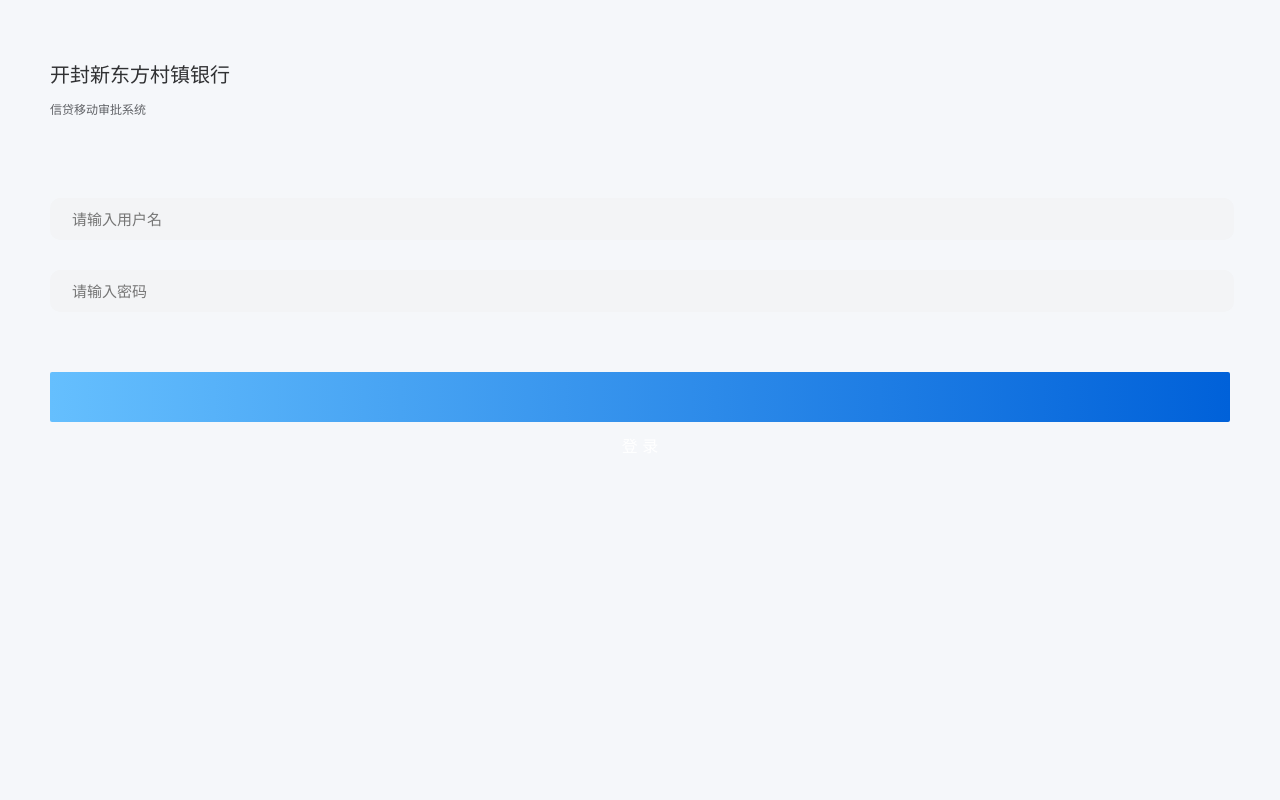
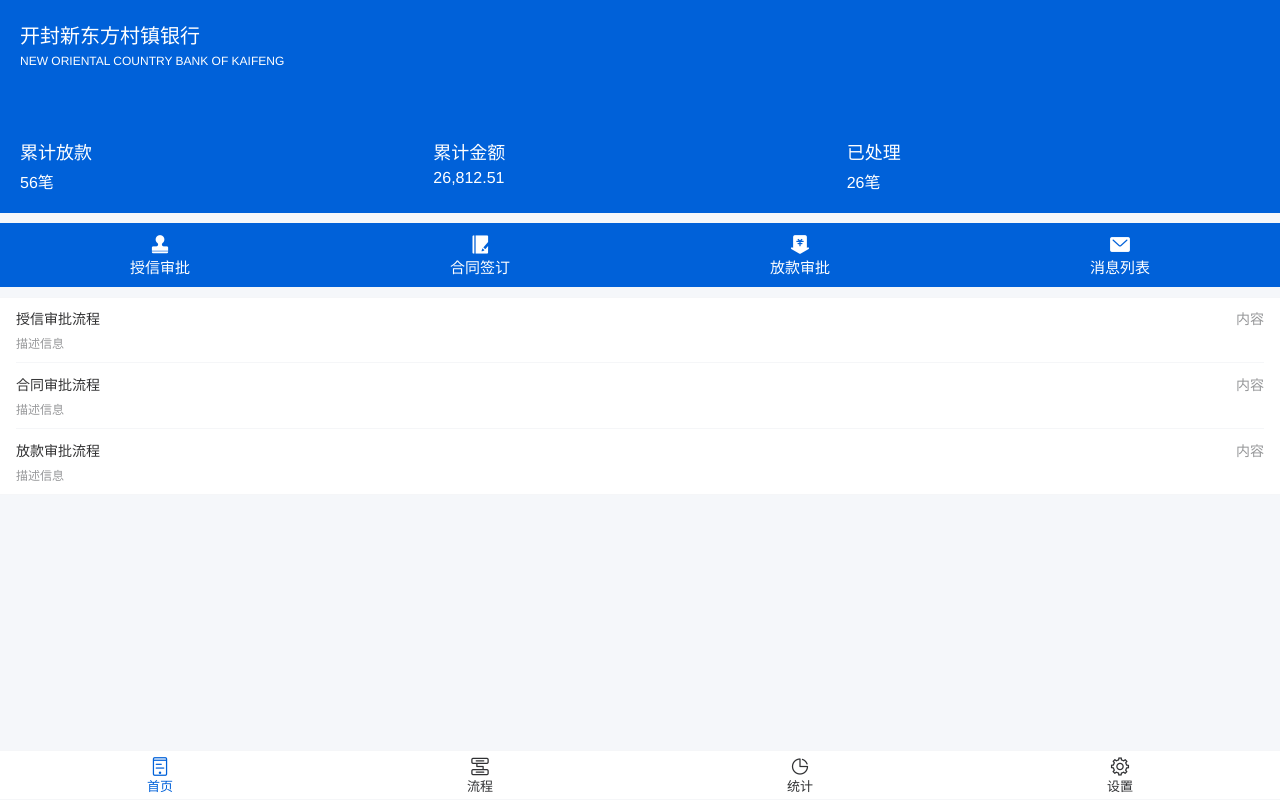
Before and after one commit to lisicode/audit, a Vue app in the folder mobile/: page / in a window 1280 px wide. Before the commit this address led to /approveApp/login. Built offline with nearby package versions, Linux system fonts and the light colour scheme; what vue-h5-plus would draw is missing.

Commit message:
全页面

```diff
--- a/mobile/src/App.vue
+++ b/mobile/src/App.vue
@@ -12,15 +12,15 @@
             return {}
         },
         created() {
-            if (PublicMethods['getLocalStorage']('user')) {
-                if(this.$route.path != '/') {
-                    this.$router.push({path:'/',})
-                }
-            } else {
-                if(this.$route.path != '/login') {
-                    this.$router.push({path:'/login',})
-                }
-            }
+            // if (PublicMethods['getLocalStorage']('user')) {
+            //     if(this.$route.path != '/') {
+            //         this.$router.push({path:'/',})
+            //     }
+            // } else {
+            //     if(this.$route.path != '/login') {
+            //         this.$router.push({path:'/login',})
+            //     }
+            // }
 
         }
     }
--- a/mobile/src/components/contract/signing.vue
+++ b/mobile/src/components/contract/signing.vue
@@ -66,8 +66,7 @@
         methods: {
             back() {
                 this.$store.commit('change', {
-                    type: 'flow',
-                    index: 1
+                    url: 'flow',
                 });
                 this.$router.push({path: '/'})
             },
--- a/mobile/src/components/credit/approve.vue
+++ b/mobile/src/components/credit/approve.vue
@@ -93,8 +93,7 @@
         methods: {
             back() {
                 this.$store.commit('change', {
-                    type: 'flow',
-                    index: 1
+                    url: 'flow',
                 });
                 this.$router.push({path: '/'})
             },
--- a/mobile/src/components/credit/pledge.vue
+++ b/mobile/src/components/credit/pledge.vue
@@ -35,8 +35,7 @@
         methods: {
             back() {
                 this.$store.commit('change', {
-                    type: 'flow',
-                    index: 1
+                    url: 'flow',
                 });
                 this.$router.push({path: '/'})
             },
--- a/mobile/src/components/detail.vue
+++ b/mobile/src/components/detail.vue
@@ -116,8 +116,7 @@
         methods: {
             back() {
                 this.$store.commit('change', {
-                    type: 'flow',
-                    index: 1
+                    url: 'flow',
                 });
                 this.$router.push({path: '/'})
             },
--- a/mobile/src/components/index/home.vue
+++ b/mobile/src/components/index/home.vue
@@ -20,7 +20,7 @@
         </header>
         <section>
             <van-row>
-                <van-col span="6">
+                <van-col span="6" @click="to('flow')">
                     <i class="iconfont">&#xeba4;</i>
                     <span>授信审批</span>
                 </van-col>
@@ -59,7 +59,11 @@
         created() {
 
         },
-        methods: {}
+        methods: {
+            to() {
+                this.$emit('childEvent', 'flow')
+            }
+        }
     }
 </script>
 
--- a/mobile/src/components/lending/loan.vue
+++ b/mobile/src/components/lending/loan.vue
@@ -66,8 +66,7 @@
         methods: {
             back() {
                 this.$store.commit('change', {
-                    type: 'flow',
-                    index: 1
+                    url: 'flow',
                 });
                 this.$router.push({path: '/'})
             },
--- a/mobile/src/components/material.vue
+++ b/mobile/src/components/material.vue
@@ -42,8 +42,7 @@
         methods: {
             back() {
                 this.$store.commit('change', {
-                    type: 'flow',
-                    index: 1
+                    url: 'flow',
                 });
                 this.$router.push({path: '/'})
             },
--- a/mobile/src/components/trajectory.vue
+++ b/mobile/src/components/trajectory.vue
@@ -57,8 +57,7 @@
         methods: {
             back() {
                 this.$store.commit('change', {
-                    type: 'flow',
-                    index: 1
+                    url: 'flow',
                 });
                 this.$router.push({path: '/'})
             },
--- a/mobile/src/store/index.js
+++ b/mobile/src/store/index.js
@@ -6,8 +6,7 @@ Vue.use(Vuex);
 export default new Vuex.Store({
     state: {
         nav: {
-            type: 'home',
-            index: 0
+            url: 'home',
         }
     },
     getters: {},
--- a/mobile/src/views/index.vue
+++ b/mobile/src/views/index.vue
@@ -1,23 +1,23 @@
 <template>
     <div>
         <transition name="van-slide-down">
-            <component :is="currentComponent" v-show="tabBar"></component>
+            <component :is="currentComponent" v-on:childEvent="to" v-show="tabBar"></component>
         </transition>
         <transition name="van-slide-up">
-            <van-tabbar v-model="active" active-color="#0061D9" inactive-color="#303133" v-show="tabBar">
-                <van-tabbar-item @click="to('home')">
+            <van-tabbar v-model="currentComponent" active-color="#0061D9" inactive-color="#303133" v-show="tabBar">
+                <van-tabbar-item name="home" @click="to('home')">
                     <i class="iconfont">&#xec24;</i>
                     <span>首页</span>
                 </van-tabbar-item>
-                <van-tabbar-item @click="to('flow')">
+                <van-tabbar-item name="flow" @click="to('flow')">
                     <i class="iconfont">&#xec23;</i>
                     <span>流程</span>
                 </van-tabbar-item>
-                <van-tabbar-item @click="to('statistics')">
+                <van-tabbar-item name="statistics" @click="to('statistics')">
                     <i class="iconfont">&#xeb95;</i>
                     <span>统计</span>
                 </van-tabbar-item>
-                <van-tabbar-item @click="to('setting')">
+                <van-tabbar-item name="setting" @click="to('setting')">
                     <i class="iconfont">&#xeb8d;</i>
                     <span>设置</span>
                 </van-tabbar-item>
@@ -42,7 +42,6 @@
         },
         data() {
             return {
-                active: 0,
                 tabBar: false,
                 currentComponent: 'home'
             }
@@ -51,8 +50,7 @@
             let _this = this;
             setTimeout(function () {
                 _this.tabBar = true;
-                _this.currentComponent = _this.$store.state.nav.type;
-                _this.active = _this.$store.state.nav.index;
+                _this.currentComponent = _this.$store.state.nav.url;
             },600)
 
         },
```
